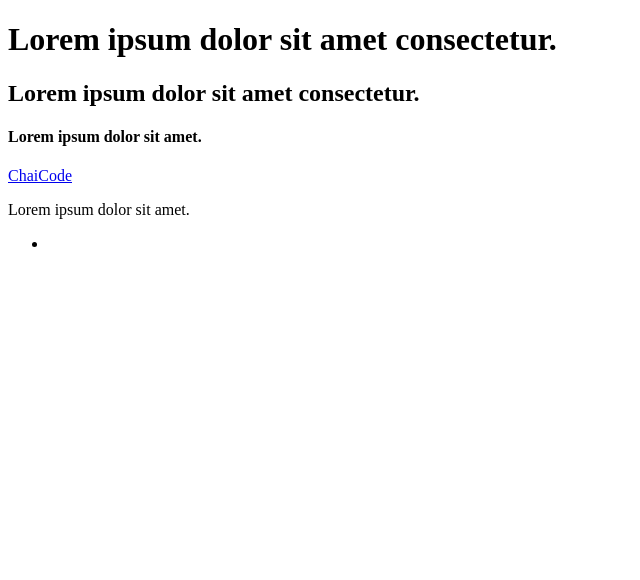
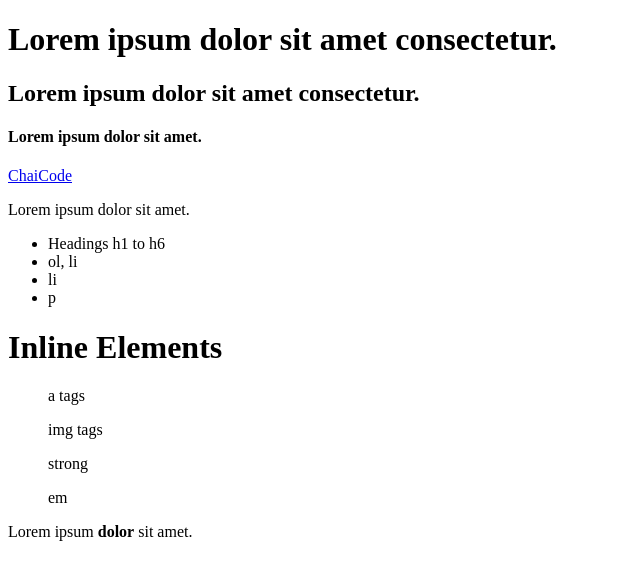
Before and after one commit to vickkky404/Software-Technology-Development, a plain HTML site: page HTML/emmit.html in a window 1280 px wide. Shown: the whole page, without its empty margins (0-640 px from the left). Drawn offline with Linux system fonts and the light colour scheme.

Commit message:
Advanced HTML

```diff
--- a/HTML/emmit.html
+++ b/HTML/emmit.html
@@ -19,8 +19,24 @@
 
     <div>
         <ul>
-            <li></li>
+            <li>Headings h1 to h6</li>
+            <li>ol, li</li>
+            <li>li</li>
+            <li>p</li>
         </ul>
     </div>
+
+    <div>
+        <h1>Inline Elements</h1>
+        <ul>a tags</ul>
+        <ul>img tags</ul>
+        <ul>strong</ul>
+        <ul>em</ul>
+    </div>
+
+
+    <p>Lorem ipsum <strong>dolor</strong> sit amet.</p>
+
+
 </body>
 </html>
```
